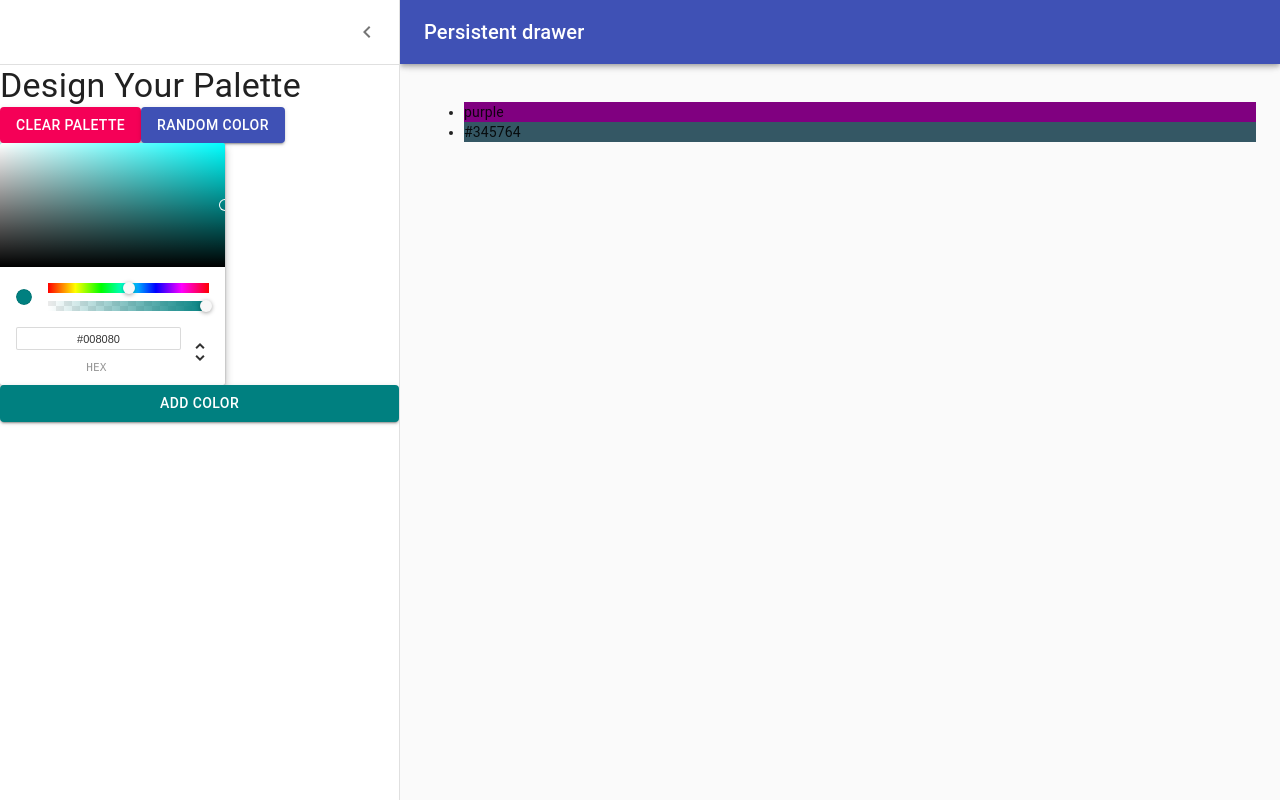
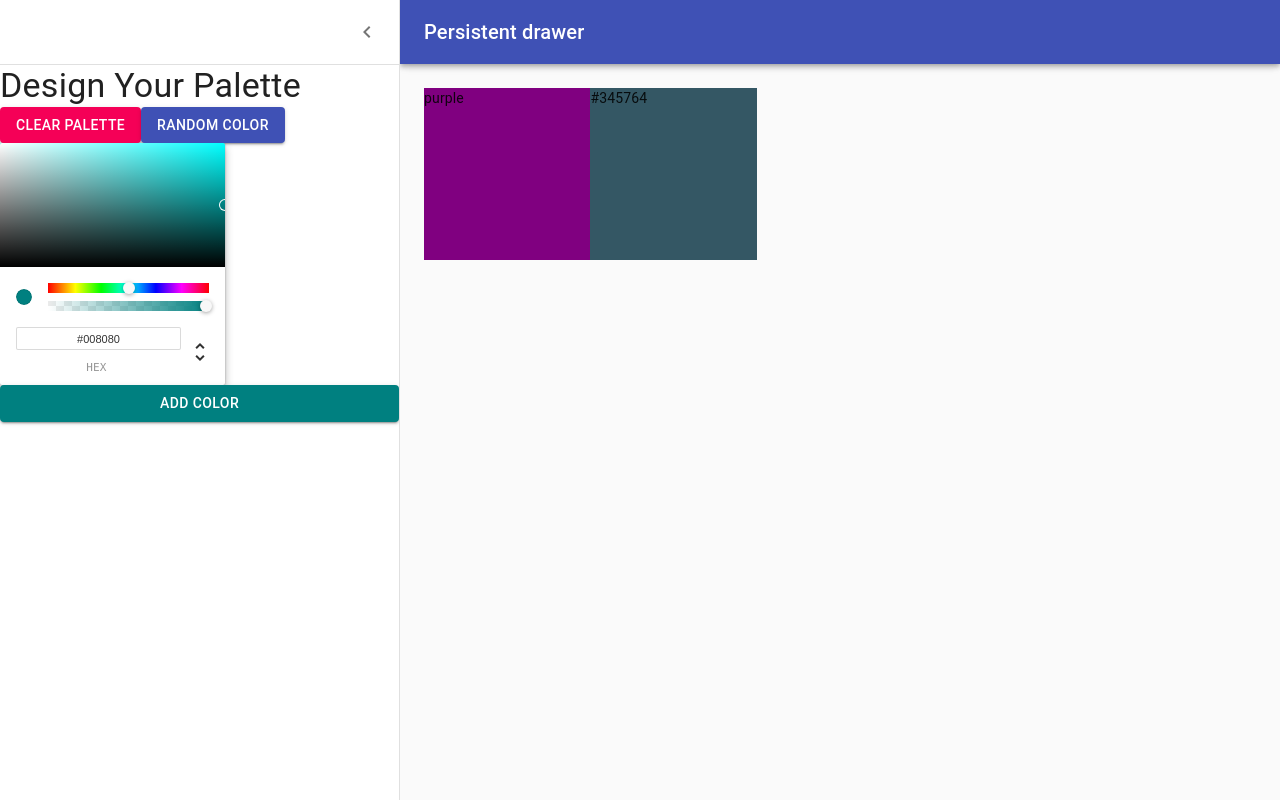
Before and after one commit to dmjusto/colorPaletteApp, a React (Create React App) app: page /palette/new in a window 1280 px wide. Built offline with nearby package versions, Linux system fonts and the light colour scheme.

Commit message:
add draggableBox

```diff
--- /dev/null
+++ b/src/draggableBox.jsx
@@ -0,0 +1,24 @@
+import React from 'react';
+import {withStyles} from '@material-ui/styles';
+
+const styles = {
+    root: {
+        width: '20%',
+        height: '25%',
+        display: 'inline-block',
+        margin: '0 auto',
+        position: 'relative',
+        cursor: 'pointer',
+        marginBottom: '-4px',
+    }
+}
+
+function draggableBox(props) {
+    return (
+        <div className={props.classes.root} style={{backgroundColor: props.color}}>
+            {props.color}
+        </div>
+    )
+}
+
+export default withStyles(styles)(draggableBox);
--- a/src/newPaletteForm.jsx
+++ b/src/newPaletteForm.jsx
@@ -12,6 +12,7 @@
 import ChevronLeftIcon from "@material-ui/icons/ChevronLeft";
 import {ChromePicker} from 'react-color';
 import { Button } from "@material-ui/core";
+import DraggableBox from './draggableBox';
 
 const drawerWidth = 400;
 
@@ -55,6 +56,7 @@
     justifyContent: "flex-end"
   },
   content: {
+      height: 'calc(100vh - 64px)',
     flexGrow: 1,
     padding: theme.spacing.unit * 3,
     transition: theme.transitions.create("margin", {
@@ -163,11 +165,9 @@
           })}
         >
           <div className={classes.drawerHeader} />
-          <ul>
-              {this.state.colors.map(c => (
-                  <li style={{backgroundColor: c}}>{c}</li>
-              ))}
-          </ul>
+            {this.state.colors.map(c => (
+                <DraggableBox color={c}/>
+            ))}
         </main>
       </div>
     );
```
